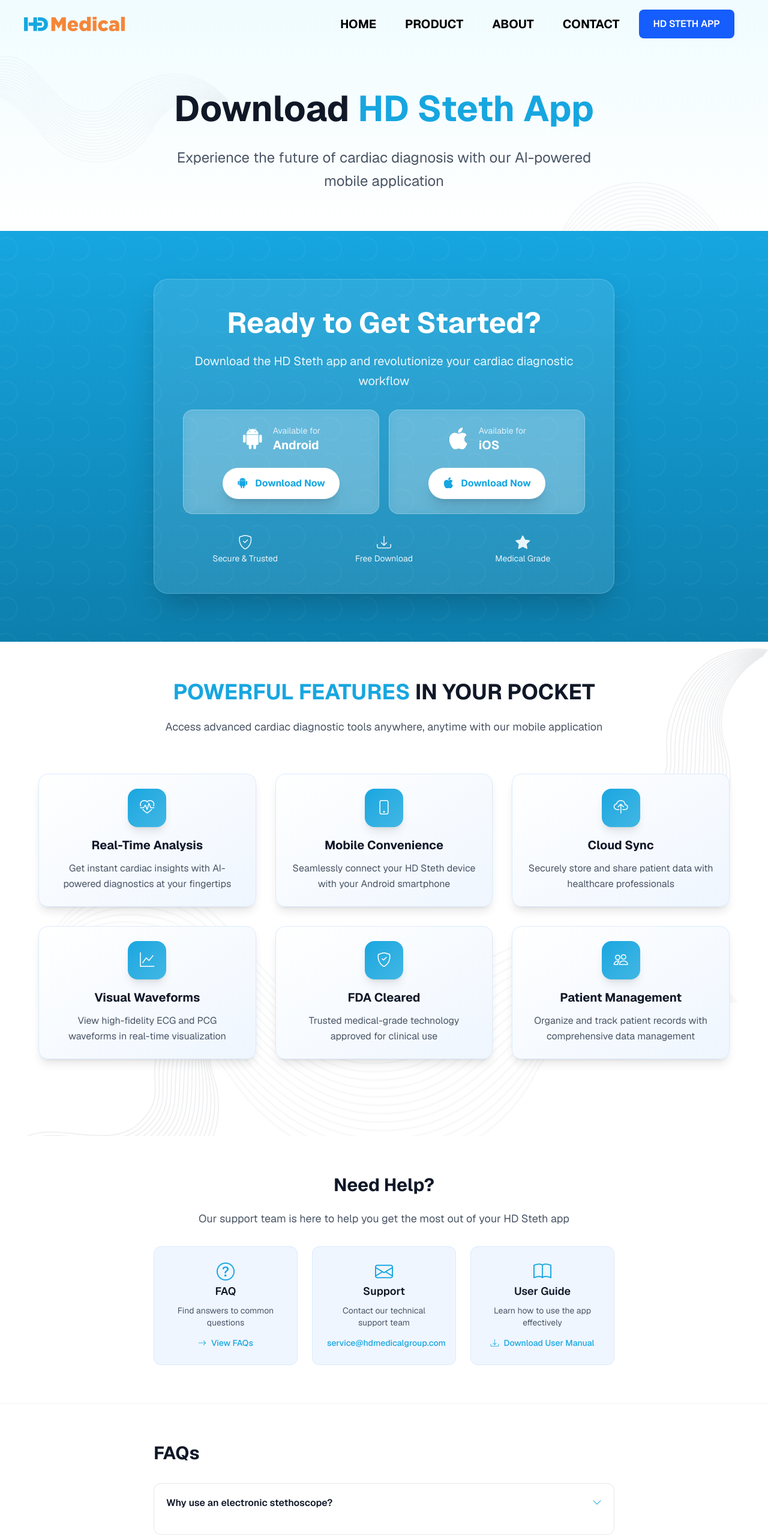
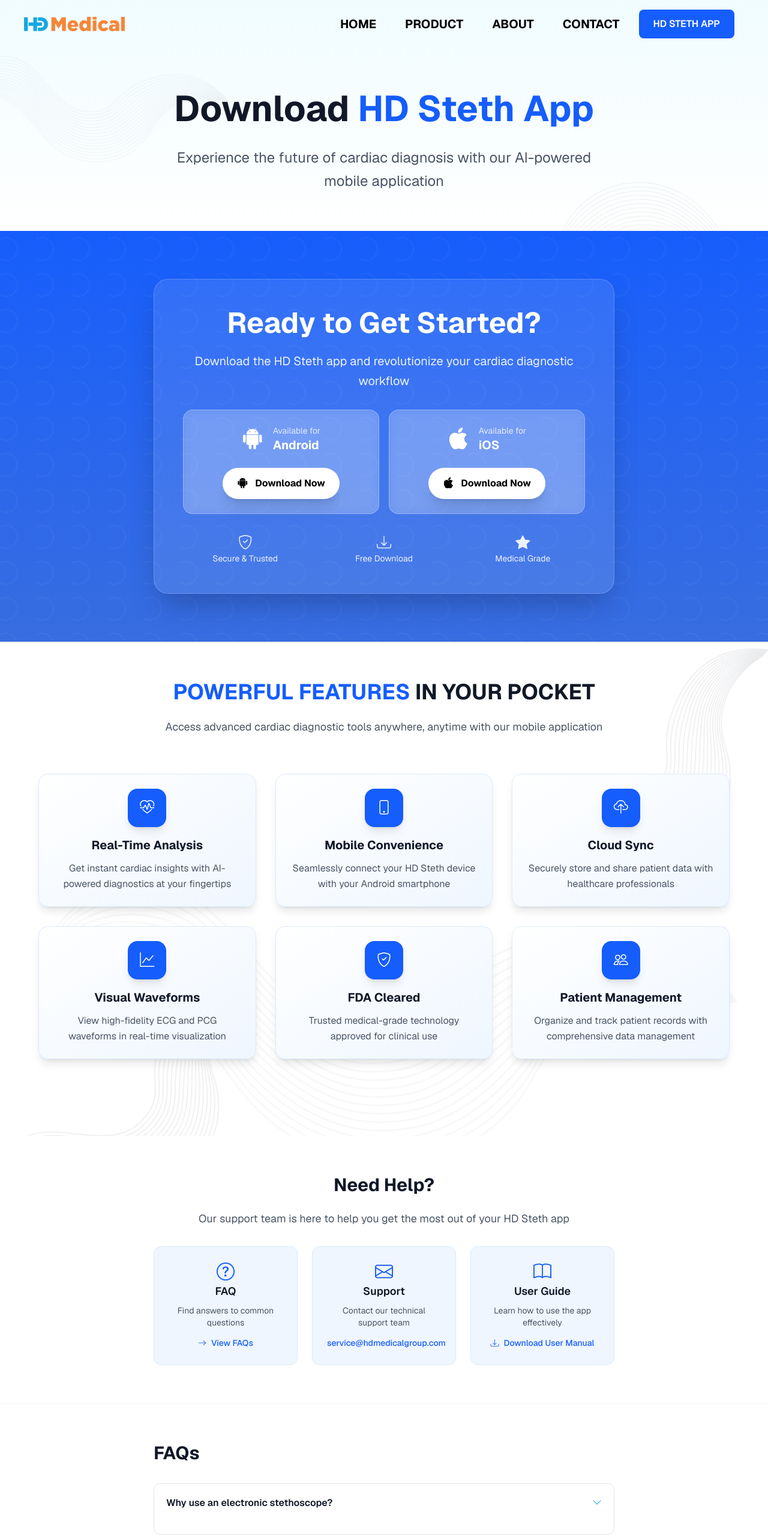
Before and after one commit to jilldhandhukiya/HD-Medical, a Next.js app: page /app in a window 1280 px wide. Shown: the top 2566 px of the page at 60% size. Built offline with nearby package versions, Linux system fonts and the light colour scheme.

Commit message:
App page Color Done

```diff
--- a/src/app/app/page.js
+++ b/src/app/app/page.js
@@ -318,7 +318,7 @@
 
             {/* Main Title */}
             <h1 className="text-4xl md:text-6xl font-bold text-gray-900 leading-tight">
-              Download <span className="text-[#17a6e0] underline-offset-4">HD Steth App</span>
+              Download <span className="text-[#155dfc] underline-offset-4">HD Steth App</span>
             </h1>
 
             {/* Subtitle */}
@@ -348,7 +348,7 @@
 
 
       {/* Download Section */}
-      <section ref={downloadRef} className="bg-gradient-to-b from-[#17a6e0] to-[#0d7fad] py-20 relative overflow-hidden">
+      <section ref={downloadRef} className="bg-gradient-to-b from-[#155dfc] to-[#386de0] py-20 relative overflow-hidden">
         {/* Background Pattern */}
         <div className="absolute inset-0 opacity-10">
           <div className="absolute top-0 left-0 w-full h-full" style={{
@@ -381,7 +381,7 @@
                   <div className="mt-6 flex justify-center">
                     <button
                       onClick={handleDownload}
-                      className="inline-flex items-center gap-3 bg-white text-[#17a6e0] px-6 py-3 rounded-full text-base font-bold shadow-xl hover:shadow-2xl transform hover:scale-105 transition-all duration-300 hover:bg-gray-50"
+                      className="inline-flex items-center gap-3 bg-white px-6 py-3 rounded-full text-base font-bold shadow-xl hover:shadow-2xl transform hover:scale-105 transition-all duration-300 hover:bg-gray-50"
                     >
                       <i className="bi bi-android2 text-lg"></i>
                       <span>Download Now</span>
@@ -401,7 +401,7 @@
                   <div className="mt-6 flex justify-center">
                     <button
                       onClick={handleDownloadIOS}
-                      className="inline-flex items-center gap-3 bg-white text-[#17a6e0] px-6 py-3 rounded-full text-base font-bold shadow-xl hover:shadow-2xl transform hover:scale-105 transition-all duration-300 hover:bg-gray-50"
+                      className="inline-flex items-center gap-3 bg-white px-6 py-3 rounded-full text-base font-bold shadow-xl hover:shadow-2xl transform hover:scale-105 transition-all duration-300 hover:bg-gray-50"
                     >
                       <i className="bi bi-apple text-lg"></i>
                       <span>Download Now</span>
@@ -481,7 +481,7 @@
         <div className="max-w-7xl mx-auto px-6 md:px-16 relative z-10">
           <div className={`text-center mb-16 transition-all duration-1000 ${featuresVisible ? 'animate-fadeInUp' : 'opacity-0 translate-y-[30px]'}`}>
             <h2 className="text-3xl md:text-4xl font-bold text-gray-900 mb-6">
-              <span className="text-[#17a6e0]">POWERFUL FEATURES</span> IN YOUR POCKET
+              <span className="text-[#155dfc]">POWERFUL FEATURES</span> IN YOUR POCKET
             </h2>
             <p className="text-lg text-gray-600 max-w-3xl mx-auto">
               Access advanced cardiac diagnostic tools anywhere, anytime with our mobile application
@@ -532,7 +532,7 @@
                 style={{ transitionDelay: `${index * 100}ms` }}
               >
                 <div className="text-center">
-                  <div className="w-16 h-16 bg-gradient-to-br from-[#17a6e0] to-[#40B7E4] rounded-2xl flex items-center justify-center mx-auto mb-4 shadow-lg">
+                  <div className="w-16 h-16 bg-gradient-to-br from-[#155dfc] to-[#155dfc] rounded-2xl flex items-center justify-center mx-auto mb-4 shadow-lg">
                     <i className={`${feature.icon} text-2xl text-white`}></i>
                   </div>
                   <h3 className="text-xl font-bold text-gray-900 mb-3">{feature.title}</h3>
@@ -557,10 +557,10 @@
               className="bg-blue-50 rounded-xl p-6 border border-blue-100 cursor-pointer hover:bg-blue-100 transition-colors duration-300"
               onClick={scrollToFaq}
             >
-              <i className="bi bi-question-circle text-3xl text-[#17a6e0] mb-4"></i>
+              <i className="bi bi-question-circle text-3xl text-[#155dfc] mb-4"></i>
               <h3 className="text-lg font-semibold text-gray-900 mb-2">FAQ</h3>
               <p className="text-gray-600 text-sm mb-3">Find answers to common questions</p>
-              <span className="inline-flex items-center gap-2 text-[#17a6e0] font-medium hover:underline text-sm">
+              <span className="inline-flex items-center gap-2 text-[#155dfc] font-medium hover:underline text-sm">
                 <i className="bi bi-arrow-right"></i>
                 View FAQs
               </span>
@@ -569,10 +569,10 @@
               className="bg-blue-50 rounded-xl p-6 border border-blue-100 cursor-pointer hover:bg-blue-100 transition-colors duration-300"
               onClick={() => window.location.href = 'mailto:service@hdmedicalgroup.com'}
             >
-              <i className="bi bi-envelope text-3xl text-[#17a6e0] mb-4"></i>
+              <i className="bi bi-envelope text-3xl text-[#155dfc] mb-4"></i>
               <h3 className="text-lg font-semibold text-gray-900 mb-2">Support</h3>
               <p className="text-gray-600 text-sm mb-3">Contact our technical support team</p>
-              <span className="inline-flex items-center gap-2 text-[#17a6e0] font-medium hover:underline text-sm">
+              <span className="inline-flex items-center gap-2 text-[#155dfc] font-medium hover:underline text-sm">
                 service@hdmedicalgroup.com
               </span>
             </div>
@@ -580,10 +580,10 @@
               className="bg-blue-50 rounded-xl p-6 border border-blue-100 cursor-pointer hover:bg-blue-100 transition-colors duration-300"
               onClick={() => window.open('/docs/HDSteth-App-User-Manual.pdf', '_blank')}
             >
-              <i className="bi bi-book text-3xl text-[#17a6e0] mb-4"></i>
+              <i className="bi bi-book text-3xl text-[#155dfc] mb-4"></i>
               <h3 className="text-lg font-semibold text-gray-900 mb-2">User Guide</h3>
               <p className="text-gray-600 text-sm mb-3">Learn how to use the app effectively</p>
-              <span className="inline-flex items-center gap-2 text-[#17a6e0] font-medium hover:underline text-sm">
+              <span className="inline-flex items-center gap-2 text-[#155dfc] font-medium hover:underline text-sm">
                 <i className="bi bi-download"></i>
                 Download User Manual
               </span>
```
